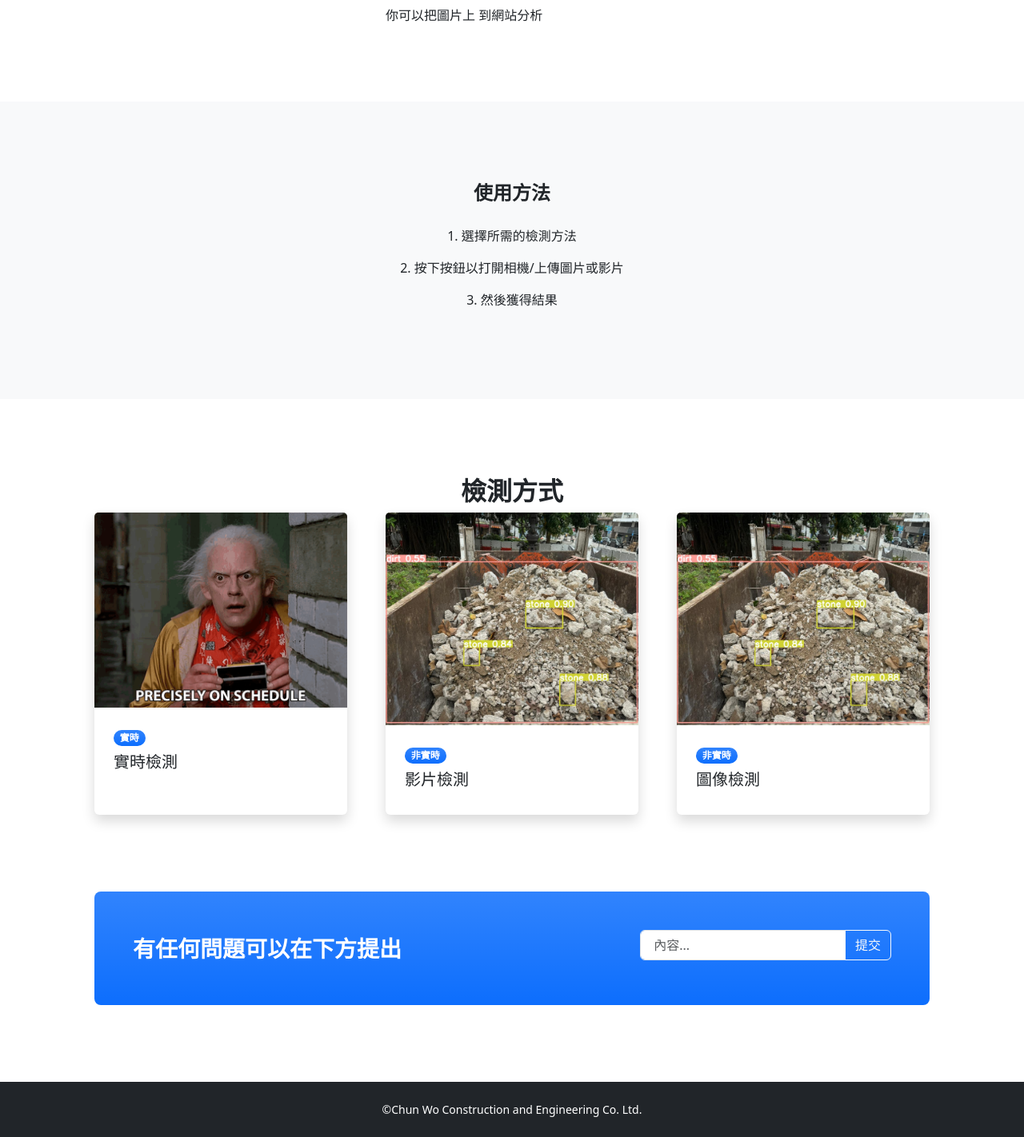
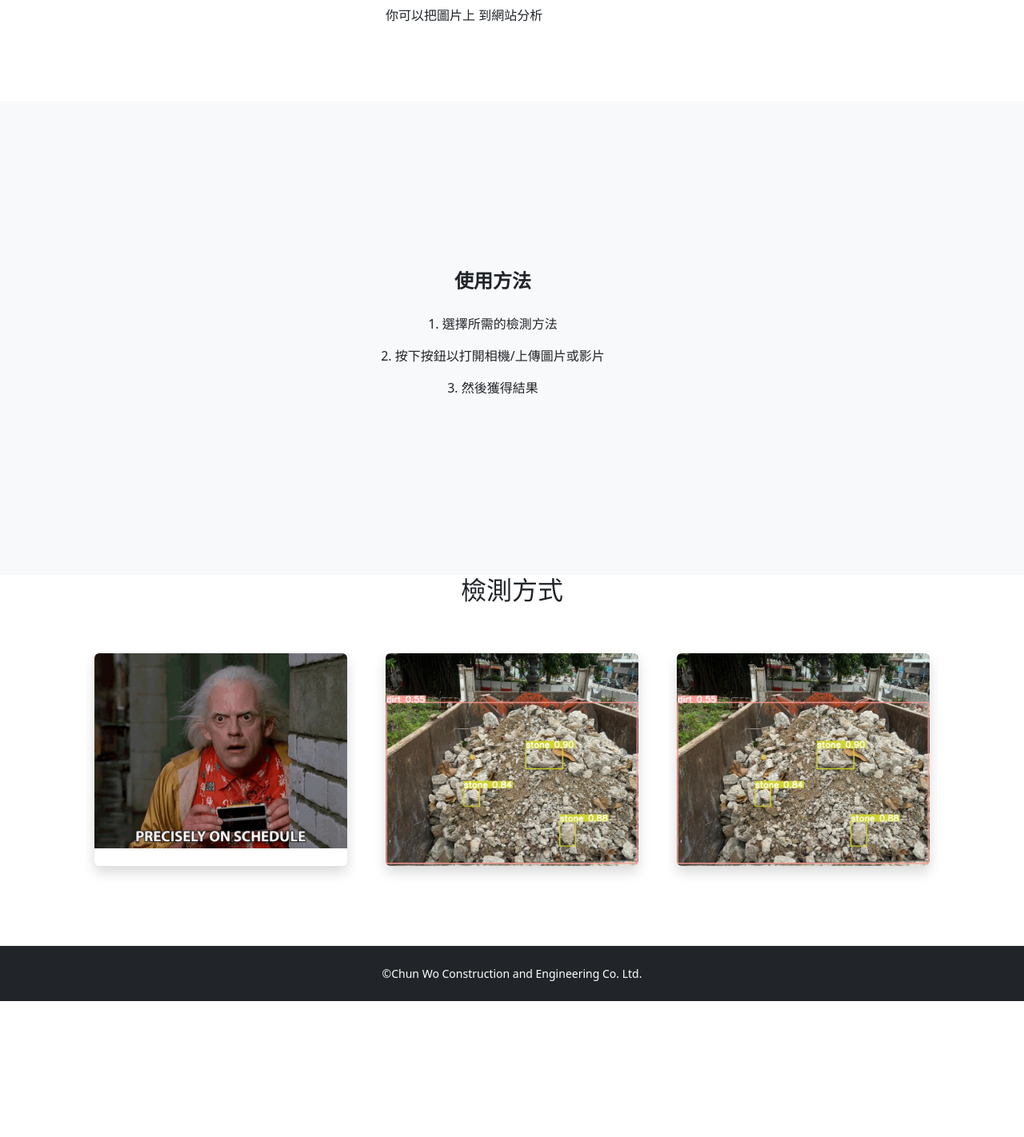
Before and after one commit to printEricLee/IA_Project, a Flask app: page / in a window 1280 px wide. Shown: the part 1085-2507 px from the top of the page at 80% size. After the commit the page ends 2337 px from the top, so only its background shows below. Run offline with Flask 3, Linux system fonts and the light colour scheme; some web fonts are replaced.

Commit message:
Update index.html

```diff
--- a/app/templates/index.html
+++ b/app/templates/index.html
@@ -15,13 +15,14 @@
 	<link rel="preconnect" href="https://fonts.googleapis.com" />
 	<link rel="preconnect" href="https://fonts.gstatic.com" crossorigin />
 	<link href="https://fonts.googleapis.com/css2?family=Madimi+One&display=swap" rel="stylesheet" />
-	<link rel="stylesheet" href="https://fonts.googleapis.com/css2?family=Material+Symbols+Outlined:opsz,wght,FILL,GRAD@24,400,0,0" />
+	<link rel="stylesheet"
+		href="https://fonts.googleapis.com/css2?family=Material+Symbols+Outlined:opsz,wght,FILL,GRAD@24,400,0,0" />
 
-	<!-- Bootstrap -->
+	<!-- import Bootstrap -->
 	<link href="https://cdn.jsdelivr.net/npm/bootstrap@5.3.3/dist/css/bootstrap.min.css" rel="stylesheet" />
 	<script src="https://cdn.jsdelivr.net/npm/bootstrap@5.3.3/dist/js/bootstrap.bundle.min.js"></script>
 
-	<!-- JQuery -->
+	<!-- import JQuery -->
 	<script src="https://cdnjs.cloudflare.com/ajax/libs/jquery/3.7.1/jquery.min.js"></script>
 
 </head>
@@ -40,8 +41,11 @@
 			<a href="/template">示例</a>
 		</div>
 	</div>
+
 	<!--  -->
+
 	<main class="flex-shrink-0">
+
 		<!-- Header-->
 		<header class="bg-dark py-5">
 			<div class="container px-5">
@@ -58,12 +62,13 @@
 							</div>
 						</div>
 					</div>
-					<div class="col-xl-6 col-xxl-6 d-none d-xl-block text-center">
+					<div class="col-xl-6 col-xxl-4 d-none d-xl-block text-center">
 						<img src="{{ url_for('static', filename='img/Chun Wo logo.png') }}">
 					</div>
 				</div>
 			</div>
 		</header>
+
 		<!-- Features section-->
 		<section class="py-5" id="features">
 			<div class="container px-5 my-5">
@@ -96,43 +101,36 @@
 				</div>
 			</div>
 		</section>
+
 		<!-- Testimonial section-->
 		<div class="py-5 bg-light">
-			<div class="container px-5 my-5">
-				<div class="row gx-5 justify-content-center">
-					<div class="col-lg-10 col-xl-7">
-						<div class="text-center">
-							<div class="fs-4 mb-4 fw-bold"> 使用方法 </div>
-							<div>
-								<p> 1. 選擇所需的檢測方法 </p>
-								<p> 2. 按下按鈕以打開相機/上傳圖片或影片 </p>
-								<p> 3. 然後獲得結果 </p>
-							</div>
+			<div class="container px-5 my-5 d-flex align-items-center" style="min-height: 400px;"> <!-- 設定最小高度 -->
+				<div class="row gx-5 justify-content-center w-100">
+					<div class="text-center">
+						<div class="fs-4 mb-4 fw-bold"> 使用方法 </div>
+						<div>
+							<p> 1. 選擇所需的檢測方法 </p>
+							<p> 2. 按下按鈕以打開相機/上傳圖片或影片 </p>
+							<p> 3. 然後獲得結果 </p>
 						</div>
 					</div>
 				</div>
 			</div>
 		</div>
-		</div>
+
+
 		<!-- Blog preview section-->
-		<section class="py-5">
+		<h2 class="text-center"> 檢測方式 </h2>
+		<section class="py-1">
 			<div class="container px-5 my-5">
 				<div class="row gx-5 justify-content-center">
-					<div class="col-lg-8 col-xl-6">
-						<div class="text-center">
-							<h2 class="fw-bolder"> 檢測方式 </h2>
-						</div>
-					</div>
-				</div>
-				<div class="row gx-5">
 					<div class="col-lg-4 mb-5">
-						<div class="card h-100 shadow border-0">
+						<div class="card h-100 shadow border-0 image-container">
 							<img class="card-img-top"
 								src="{{ url_for('static', filename='img/precisely-on-schedule.gif') }}"
 								alt="My Image" />
-							<div class="card-body p-4">
-								<div class="badge bg-primary bg-gradient rounded-pill mb-2"> 實時 </div>
-								<a class="text-decoration-none link-dark stretched-link"
+							<div>
+								<a class="text-decoration-none stretched-link overlay"
 									href="{{ url_for('liveDetect') }}">
 									<h5>實時檢測</h5>
 								</a>
@@ -140,50 +138,35 @@
 						</div>
 					</div>
 					<div class="col-lg-4 mb-5">
-						<div class="card h-100 shadow border-0">
+						<div class="card h-100 shadow border-0 image-container">
 							<img class="card-img-top" src="{{ url_for('static', filename='img/PredictedImage.png') }}"
-								alt="My Image" />
-							<div class="card-body p-4">
-								<div class="badge bg-primary bg-gradient rounded-pill mb-2"> 非實時 </div>
-								<a class="text-decoration-none link-dark stretched-link"
-									href="{{ url_for('uploadVideo') }}">
+								alt="My Image">
+							<div>
+								<a class="text-decoration-none stretched-link overlay" href="{{ url_for('vidpred') }}">
 									<h5>影片檢測</h5>
 								</a>
 							</div>
+							</a>
 						</div>
 					</div>
 					<div class="col-lg-4 mb-5">
-						<div class="card h-100 shadow border-0">
+						<div class="card h-100 shadow border-0 image-container">
 							<img class="card-img-top" src="{{ url_for('static', filename='img/PredictedImage.png') }}"
 								alt="My Image" />
-							<div class="card-body p-4">
-								<div class="badge bg-primary bg-gradient rounded-pill mb-2"> 非實時 </div>
-								<a class="text-decoration-none link-dark stretched-link"
+							<div>
+								<a class="text-decoration-none stretched-link overlay"
 									href="{{ url_for('objectDetection') }}">
-									<h5> 圖像檢測 </h5>
+									<h5>圖片檢測</h5>
 								</a>
 							</div>
+							</a>
 						</div>
 					</div>
 				</div>
-				<!-- Call to action-->
-				<aside class="bg-primary bg-gradient rounded-3 p-4 p-sm-5 mt-5">
-					<div
-						class="d-flex align-items-center justify-content-between flex-column flex-xl-row text-center text-xl-start">
-						<div class="mb-4 mb-xl-0">
-							<div class="fs-3 fw-bold text-white"> 有任何問題可以在下方提出 </div>
-						</div>
-						<div class="ms-xl-4">
-							<div class="input-group mb-2">
-								<input class="form-control" type="text" placeholder=" 內容... " aria-label=" 內容 " />
-								<button class="btn btn-outline-light" id="button-newsletter" type="button"> 提交 </button>
-							</div>
-						</div>
-					</div>
-				</aside>
 			</div>
 		</section>
 	</main>
+
 	<!-- Footer-->
 	<footer class="bg-dark py-4 mt-auto">
 		<div class="text-center justify-content-between flex-column flex-sm-row">
```
